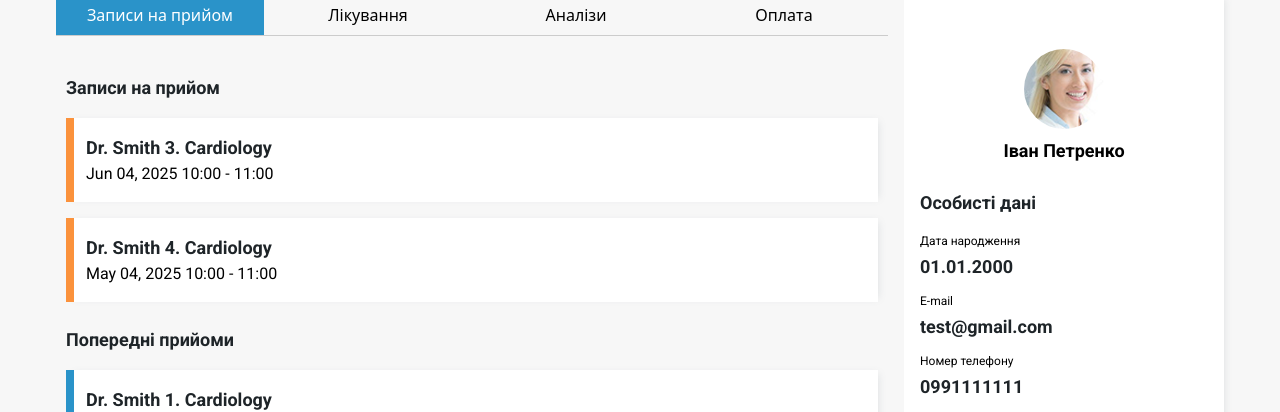
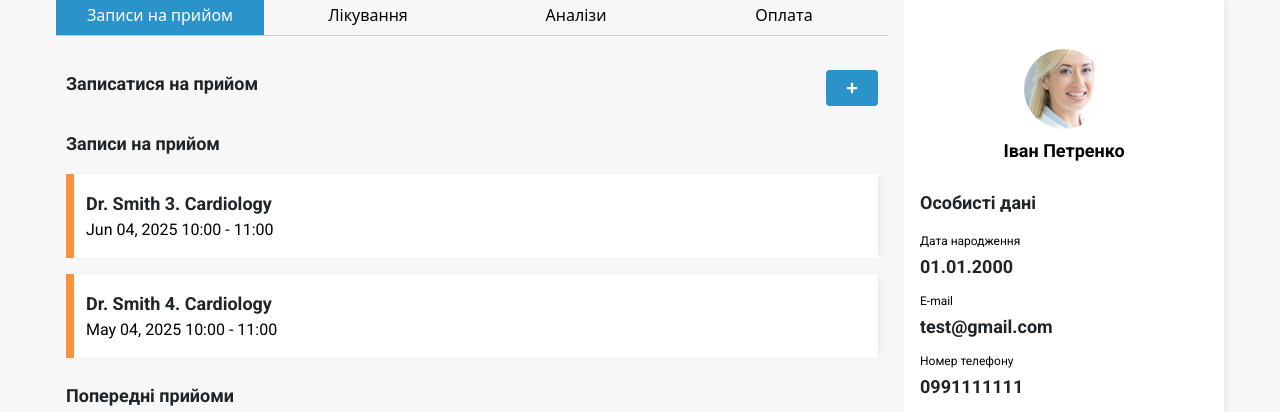
Before and after one commit to DevSav952/Medicate, a Next.js app: page /mycabinet/patient/1 in a window 1280 px wide. Shown: the part 391-803 px from the top of the page. Built offline with nearby package versions, Linux system fonts and the light colour scheme.

Commit message:
Feat: Added make appointment section in appointment Tab

```diff
--- a/src/app/mycabinet/patient/[patientId]/page.tsx
+++ b/src/app/mycabinet/patient/[patientId]/page.tsx
@@ -3,14 +3,15 @@
 import PageHeading from '@/components/PageHeading/PageHeading'
 import { Container } from '@/components/ui/Container/Container'
 import { H2, H4, H6, P } from '@/components/ui/Typography/Typography'
-import { useState } from 'react'
+import { useMemo, useState } from 'react'
 import Tabs from '@/components/ui/Tabs/Tabs'
 import Image from 'next/image'
 import { mockedAppointments } from '@/mocks/Appointments.mock'
 import dayjs from 'dayjs'
 import AppointmentCard from '@/components/AppointmentCard/AppointmentCard'
+import { StyledLinkButton } from '@/components/ui/StyledLinkButton/StyledLinkButton'
 
-import { FaUser } from 'react-icons/fa'
+import { FaUser, FaPlus } from 'react-icons/fa'
 import userAvatar from '@/assets/about-img5.jpg'
 
 const TABS_ENUM = {
@@ -21,28 +22,55 @@ const TABS_ENUM = {
 }
 
 const AppointmentTab = () => {
+  const futureAppointments = useMemo(
+    () => mockedAppointments.filter((appointment) => dayjs(appointment.startTime).isAfter(dayjs())),
+    [mockedAppointments]
+  )
+
+  const pastAppointments = useMemo(
+    () => mockedAppointments.filter((appointment) => dayjs(appointment.startTime).isBefore(dayjs())),
+    [mockedAppointments]
+  )
+
   return (
-    <div className='mt-7'>
+    <>
+      <div className='mt-6 flex justify-between'>
+        <H6>Записатися на прийом</H6>
+        <StyledLinkButton href='/' className='bg-blue-100'>
+          <FaPlus fill='#fff' />
+        </StyledLinkButton>
+      </div>
+
+      {futureAppointments.length === 0 && pastAppointments.length === 0 && <P>Немає записів на прийом</P>}
+
+      {pastAppointments.length > 0 && (
+        <div className='mt-6'>
           <H6>Записи на прийом</H6>
+
+          {futureAppointments.length > 0 && (
             <div className='grid grid-cols-1 gap-4 mt-4'>
-        {mockedAppointments
-          .filter((appointment) => dayjs(appointment.startTime).isAfter(dayjs()))
-          .map((appointment) => (
+              {futureAppointments.map((appointment) => (
                 <AppointmentCard key={appointment._id} appointment={appointment} isIncoming />
               ))}
             </div>
+          )}
+        </div>
+      )}
 
+      {pastAppointments.length > 0 && (
         <div className='mt-6'>
           <H6>Попередні прийоми</H6>
+
+          {pastAppointments.length > 0 && (
             <div className='grid grid-cols-1 gap-4 mt-4'>
-          {mockedAppointments
-            .filter((appointment) => dayjs(appointment.startTime).isBefore(dayjs()))
-            .map((appointment) => (
+              {pastAppointments.map((appointment) => (
                 <AppointmentCard key={appointment._id} appointment={appointment} />
               ))}
             </div>
+          )}
         </div>
-    </div>
+      )}
+    </>
   )
 }
 
```
Lines whose indentation alone changed are shown as unchanged.
